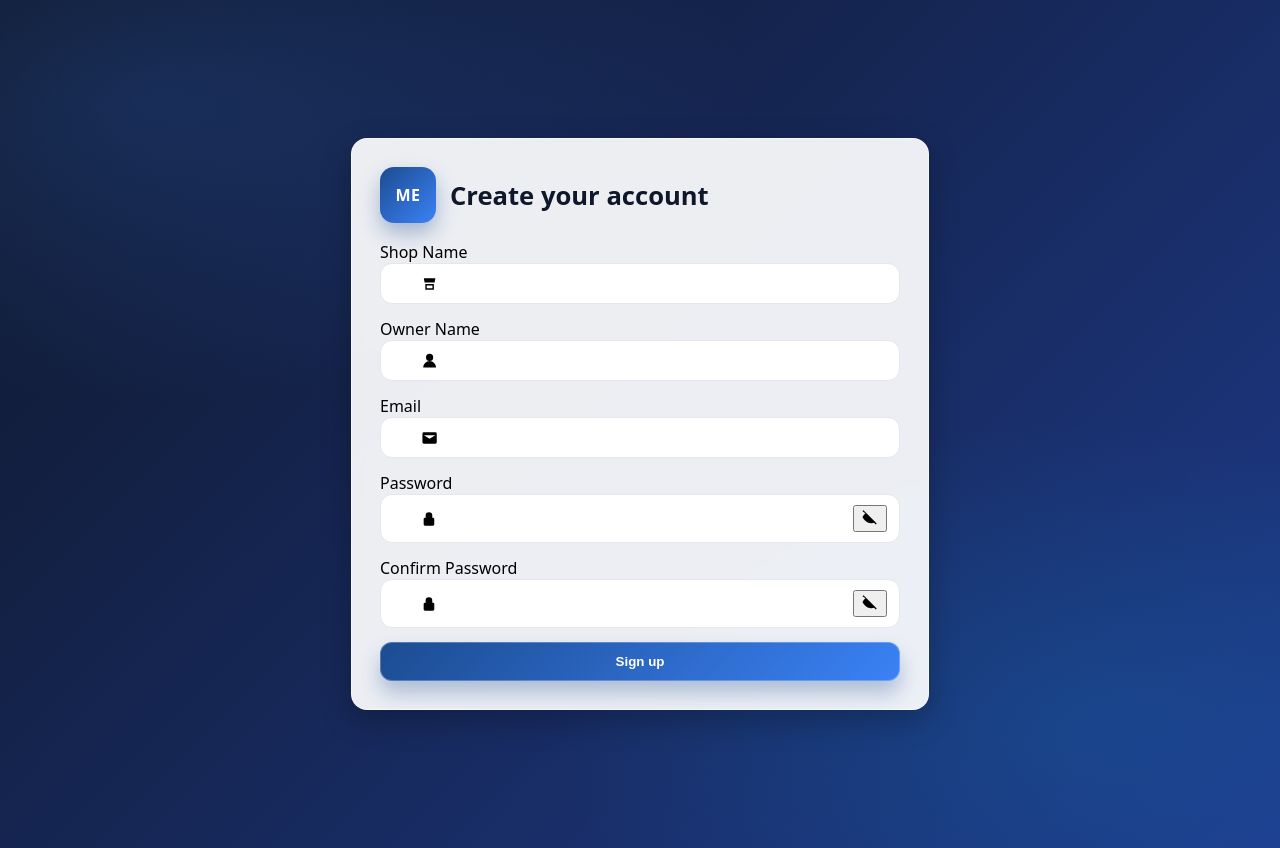
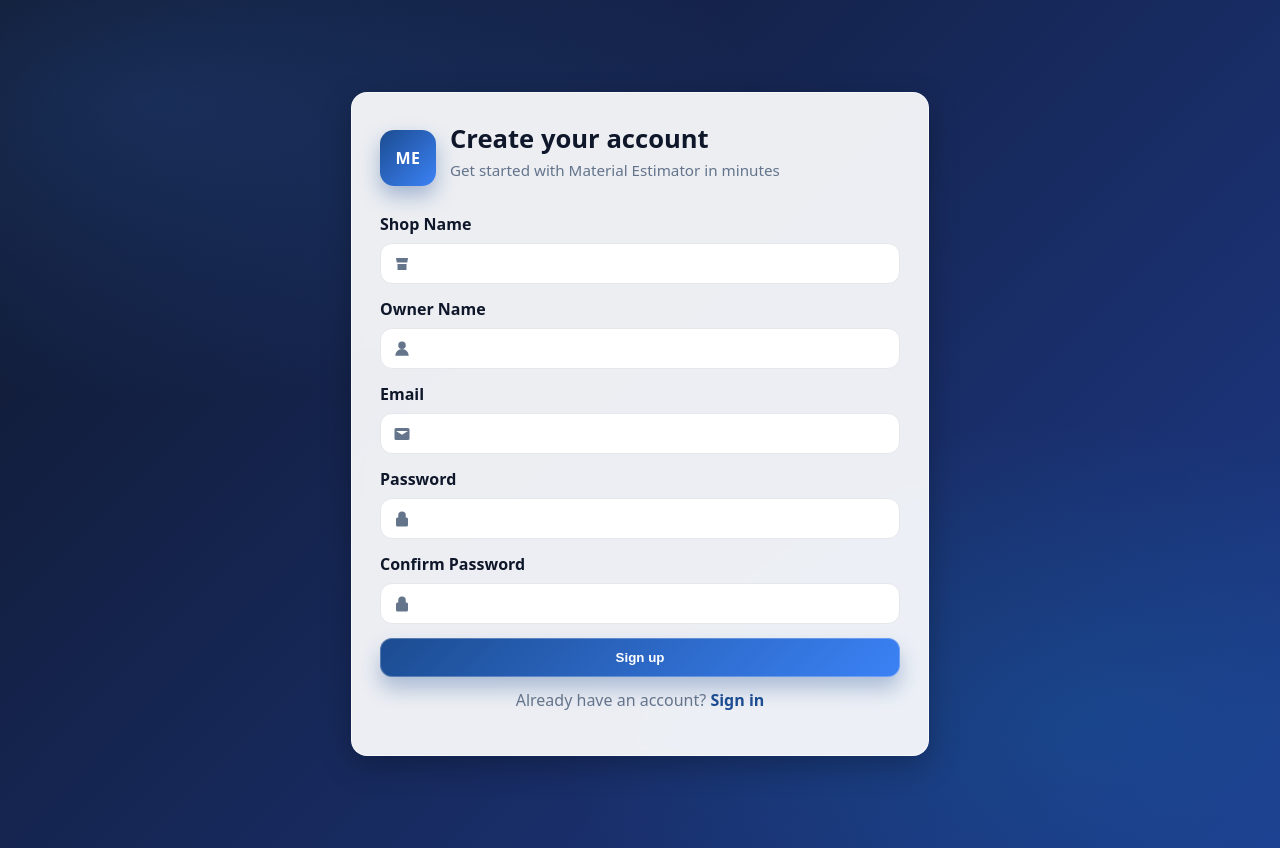
Before and after one commit to Ahamed-Rahman/Material-Estimator-App--MEA-, a React (Create React App) app in the folder client/: page /signup in a window 1280 px wide. Built offline with nearby package versions, Linux system fonts and the light colour scheme; no server answers.

Commit message:
Refactor Signup component layout and icons
Refactor Signup component for improved readability and structure.

```diff
--- a/client/src/pages/Signup.js
+++ b/client/src/pages/Signup.js
@@ -4,11 +4,11 @@ import { useNavigate } from "react-router-dom";
 import SuccessModal from "../components/SuccessModal";
 import axios from "axios";
 
-/* ================= ICONS ================= */
+/* ===== Icons ===== */
 
 const ShopIcon = () => (
   <svg viewBox="0 0 24 24" width="18" height="18">
-    <path fill="currentColor" d="M4 4h16l-1 6H5L4 4zm2 8h12v8H6v-8zm2 2v4h8v-4H8z"/>
+    <path fill="currentColor" d="M4 4h16l-1 6H5L4 4zm2 8h12v8H6v-8z"/>
   </svg>
 );
 
@@ -30,17 +30,7 @@ const LockIcon = () => (
   </svg>
 );
 
-const EyeIcon = ({ off }) => (
-  <svg viewBox="0 0 24 24" width="18" height="18">
-    {off ? (
-      <path fill="currentColor" d="M2 4.27L3.28 3 21 20.72 19.73 22l-2.29-2.29A10.8 10.8 0 0112 20C6 20 2 12 2 12a18.6 18.6 0 013.86-4.93z"/>
-    ) : (
-      <path fill="currentColor" d="M12 6c6 0 10 8 10 8s-4 8-10 8S2 14 2 14 6 6 12 6zm0 4a4 4 0 100 8 4 4 0 000-8z"/>
-    )}
-  </svg>
-);
-
-/* ================= COMPONENT ================= */
+/* ===== Component ===== */
 
 const Signup = () => {
   const [formData, setFormData] = useState({
@@ -51,11 +41,8 @@ const Signup = () => {
     confirmPassword: "",
   });
 
-  const [showPw, setShowPw] = useState(false);
-  const [showConfirm, setShowConfirm] = useState(false);
   const [loading, setLoading] = useState(false);
   const [modal, setModal] = useState({ show: false, message: "", type: "success" });
-
   const navigate = useNavigate();
 
   const handleChange = (e) =>
@@ -82,7 +69,6 @@ const Signup = () => {
         setModal({ show: false, message: "", type: "success" });
         navigate("/login");
       }, 2000);
-
     } catch (err) {
       setModal({
         show: true,
@@ -97,72 +83,64 @@ const Signup = () => {
   return (
     <div className="auth-signup-page">
       <div className="auth-signup-card">
+
         <div className="auth-brand">
           <div className="auth-logo">ME</div>
-          <h1>Create your account</h1>
+          <div>
+            <h1>Create your account</h1>
+            <p className="muted">Get started with Material Estimator in minutes</p>
+          </div>
         </div>
 
         <form className="auth-form" onSubmit={handleSubmit}>
 
           <label className="auth-field">
-            <span>Shop Name</span>
+            <span className="auth-label">Shop Name</span>
             <div className="auth-input-wrap">
-              <ShopIcon />
+              <span className="auth-icon"><ShopIcon /></span>
               <input name="shopName" onChange={handleChange} required />
             </div>
           </label>
 
           <label className="auth-field">
-            <span>Owner Name</span>
+            <span className="auth-label">Owner Name</span>
             <div className="auth-input-wrap">
-              <UserIcon />
+              <span className="auth-icon"><UserIcon /></span>
               <input name="ownerName" onChange={handleChange} required />
             </div>
           </label>
 
           <label className="auth-field">
-            <span>Email</span>
+            <span className="auth-label">Email</span>
             <div className="auth-input-wrap">
-              <MailIcon />
-              <input name="email" type="email" onChange={handleChange} required />
+              <span className="auth-icon"><MailIcon /></span>
+              <input type="email" name="email" onChange={handleChange} required />
             </div>
           </label>
 
           <label className="auth-field">
-            <span>Password</span>
+            <span className="auth-label">Password</span>
             <div className="auth-input-wrap">
-              <LockIcon />
-              <input
-                type={showPw ? "text" : "password"}
-                name="password"
-                onChange={handleChange}
-                required
-              />
-              <button type="button" onClick={() => setShowPw(!showPw)}>
-                <EyeIcon off={!showPw} />
-              </button>
+              <span className="auth-icon"><LockIcon /></span>
+              <input type="password" name="password" onChange={handleChange} required />
             </div>
           </label>
 
           <label className="auth-field">
-            <span>Confirm Password</span>
+            <span className="auth-label">Confirm Password</span>
             <div className="auth-input-wrap">
-              <LockIcon />
-              <input
-                type={showConfirm ? "text" : "password"}
-                name="confirmPassword"
-                onChange={handleChange}
-                required
-              />
-              <button type="button" onClick={() => setShowConfirm(!showConfirm)}>
-                <EyeIcon off={!showConfirm} />
-              </button>
+              <span className="auth-icon"><LockIcon /></span>
+              <input type="password" name="confirmPassword" onChange={handleChange} required />
             </div>
           </label>
 
-          <button className="auth-btn primary" disabled={loading}>
+          <button className="auth-btn primary" type="submit" disabled={loading}>
             {loading ? "Creating..." : "Sign up"}
           </button>
+
+          <p className="auth-small">
+            Already have an account? <a className="auth-link" href="/login">Sign in</a>
+          </p>
         </form>
       </div>
 
```
